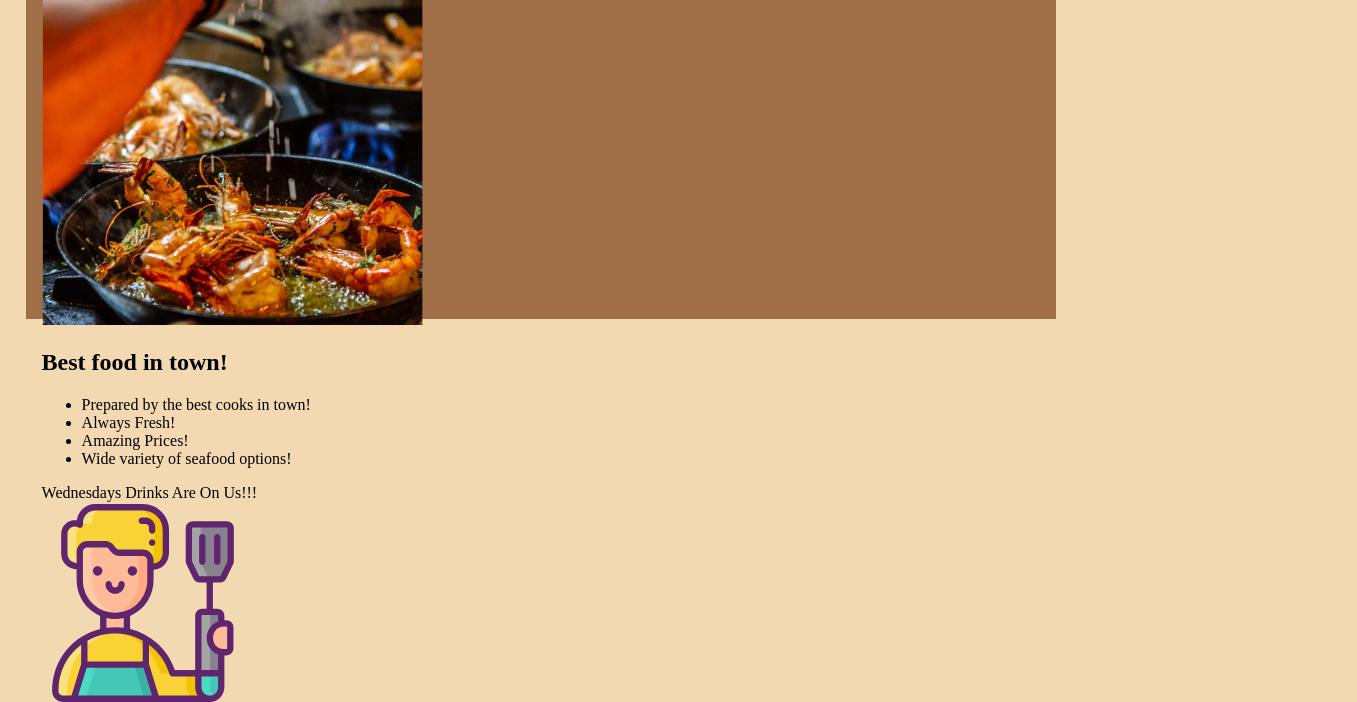
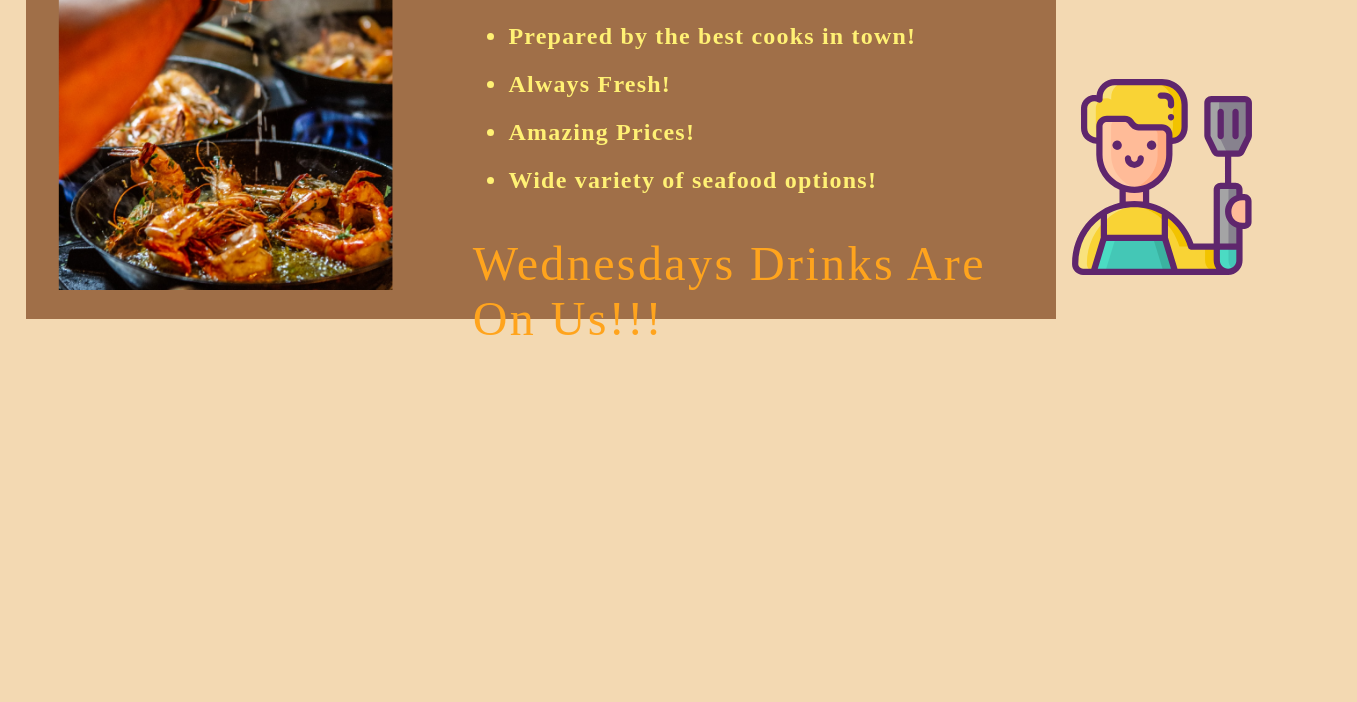
Before and after one commit to Richard-Cvbs/proj-Restaurant-Page, a website built with webpack: page dist/index.html in a window 1280 px wide. Shown: the part 499-1201 px from the top of the page, 1357 px wide, since content can reach past the window. After the commit the page ends 845 px from the top, so only its background shows below. Built offline with nearby package versions, Linux system fonts and the light colour scheme.

Commit message:
+Stlyes content

```diff
--- a/src/content-1.js
+++ b/src/content-1.js
@@ -4,6 +4,9 @@ const content1 = function (){
     const appendToContent = function(Element){
         const content = document.querySelector(".content")
         content.appendChild(Element)
+    }
+    const appendToContainer = function(Element,container){
+        container.appendChild(Element)
     }
     const appendToContentUl = function (Element, ulElement){
         ulElement.appendChild(Element)
@@ -43,16 +46,23 @@ const content1 = function (){
         appendToContentUl(listElement4,listCont)
         return listCont
     }
+    const createContainerElement = function (){
+        let newContainer = document.createElement('div')
+        newContainer.className = "content-textContainer"
+        return newContainer
+    }
     const createContent = function(){
         const cookingImg = createImg(cooking, "content-cooking")
+        const container = createContainerElement()
         const contentTitle = createTextElement('h2','content-title','Best food in town!')
         const contentUL = createContentUl()
         const contentFooter = createTextElement('div','content-footer','Wednesdays Drinks Are On Us!!!')
         const cookImg = createImg(svgvcook, 'content-cookImg')
+        appendToContainer(contentTitle,container)
+        appendToContainer(contentUL,container)
+        appendToContainer(contentFooter,container)
         appendToContent(cookingImg)
-        appendToContent(contentTitle)
-        appendToContent(contentUL)
-        appendToContent(contentFooter)
+        appendToContent(container)
         appendToContent(cookImg)
         return
     }
--- a/src/style.css
+++ b/src/style.css
@@ -1,6 +1,9 @@
 .body,
 html{
     padding: 0;
+    margin: 0;
+}
+h2{
     margin: 0;
 }
 body{
@@ -41,7 +44,7 @@ body{
     position: absolute;
     top: 22vh;
     left: 81vw;
-    height: 40vh;
+    height: 30vh;
 }
 .header-title {
     height: 100%;
@@ -81,3 +84,44 @@ body{
 .nav-button:active{
     color: #1F2937;
 }
+.content{
+    display: flex;
+    align-items: center;
+}
+.content-textContainer{
+    display: flex;
+    flex-direction: column;
+    height: 100%;
+    align-items: center;
+    justify-content: flex-start;
+    margin-left: -5vw;
+    gap: 1rem;
+}
+.content-cooking{
+    padding: 1rem;
+    height: 93%;
+}
+.content-title{
+  font-size: 3rem;
+}
+.content-cookImg{
+    position: absolute;
+    left: 83vw;
+    bottom: 3vh;
+    height: 25vh;
+}
+
+.content-listItem{
+    font-weight: 600;
+    font-size: 24px;
+    letter-spacing: 0.05em;
+    color: #FFF174;
+    bottom: 1rem;
+    line-height: 2;
+}
+.content-footer{
+    font-size: 3rem;
+    letter-spacing: 0.05em;
+    color: #FFA41D;
+    padding-left: 10vw;
+}
```
